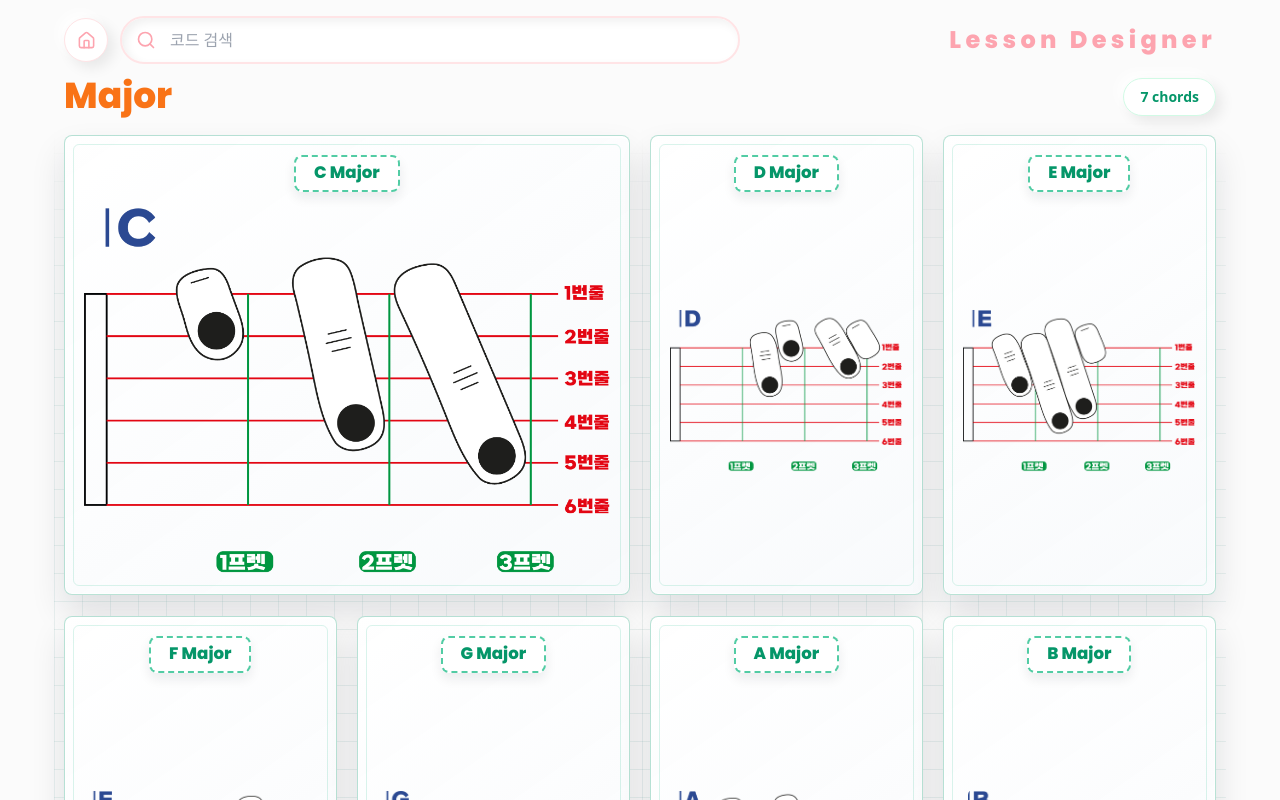
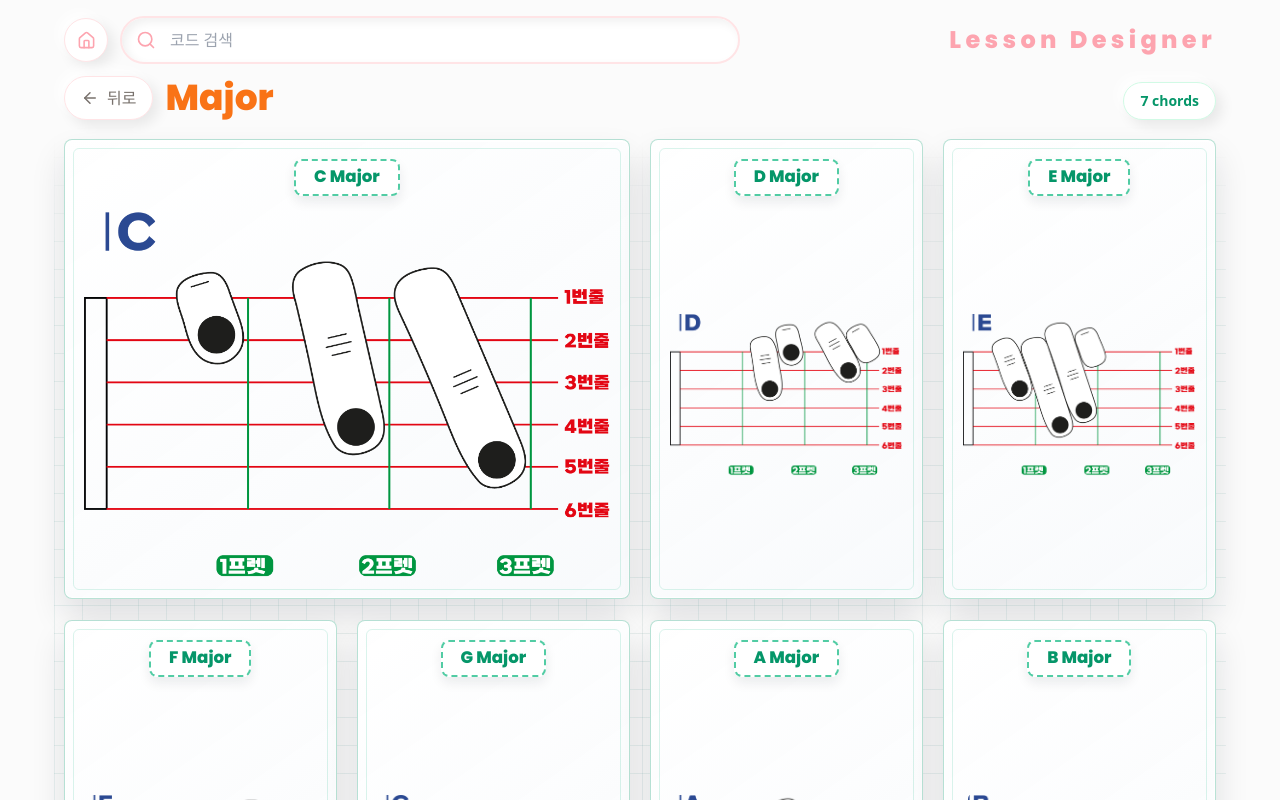
Before and after one commit to kimyounggaur/Guitar_Chord_Viewer, a React (Vite) app: page / in a window 1280 px wide. Both pictures are taken after a click on the button "Major". Shown: the top 800 px of the page. Built offline with nearby package versions, Linux system fonts and the light colour scheme.

Commit message:
Add back button to chord grid

```diff
--- a/src/App.tsx
+++ b/src/App.tsx
@@ -79,6 +79,7 @@ export default function App() {
             quality={selectedQuality ? getChordQuality(selectedQuality) : null}
             searchTerm={searchTerm}
             onSelectChord={handleSelectChord}
+            onBack={handleBack}
           />
         ) : null}
 
--- a/src/components/ChordGrid.tsx
+++ b/src/components/ChordGrid.tsx
@@ -1,3 +1,4 @@
+import { ArrowLeft } from 'lucide-react';
 import type { ChordShape } from '../data/chordTypes';
 import type { ChordQuality } from '../data/chordQualities';
 import ChordCard from './ChordCard';
@@ -8,22 +9,45 @@ type Props = {
   quality: ChordQuality | null;
   searchTerm: string;
   onSelectChord: (shape: ChordShape) => void;
+  onBack: () => void;
 };
 
-export default function ChordGrid({ chords, quality, searchTerm, onSelectChord }: Props) {
+export default function ChordGrid({ chords, quality, searchTerm, onSelectChord, onBack }: Props) {
   if (chords.length === 0) {
-    return <EmptyState message={searchTerm ? '검색 결과가 없습니다.' : '아직 등록된 코드가 없습니다.'} />;
+    return (
+      <section className="mx-auto min-h-[calc(100vh-clamp(76px,9vh,112px))] w-full max-w-[1760px] px-[clamp(24px,5vw,84px)] pb-[clamp(24px,4vh,56px)]">
+        <button
+          type="button"
+          onClick={onBack}
+          className="mb-4 inline-flex h-11 items-center gap-2 rounded-full border border-rose-100 bg-white px-4 font-bold text-stone-500 shadow-neumorphic transition hover:scale-105 focus:outline-none focus-visible:ring-4 focus-visible:ring-rose-100"
+        >
+          <ArrowLeft size={18} aria-hidden="true" />
+          뒤로
+        </button>
+        <EmptyState message={searchTerm ? '검색 결과가 없습니다.' : '아직 등록된 코드가 없습니다.'} />
+      </section>
+    );
   }
 
   return (
     <section className="mx-auto flex min-h-[calc(100vh-clamp(76px,9vh,112px))] w-full max-w-[1760px] flex-col px-[clamp(24px,5vw,84px)] pb-[clamp(24px,4vh,56px)]">
       <div className="mb-[clamp(16px,2.4vh,30px)] flex items-end justify-between gap-4">
-        <h1
-          className="font-display text-3xl font-extrabold text-stone-700 sm:text-4xl"
-          style={{ color: quality?.color ?? '#44403c' }}
-        >
-          {quality ? quality.label : 'Search'}
-        </h1>
+        <div className="flex min-w-0 flex-wrap items-center gap-3">
+          <button
+            type="button"
+            onClick={onBack}
+            className="inline-flex h-11 shrink-0 items-center gap-2 rounded-full border border-rose-100 bg-white px-4 font-bold text-stone-500 shadow-neumorphic transition hover:scale-105 focus:outline-none focus-visible:ring-4 focus-visible:ring-rose-100"
+          >
+            <ArrowLeft size={18} aria-hidden="true" />
+            뒤로
+          </button>
+          <h1
+            className="min-w-0 font-display text-3xl font-extrabold text-stone-700 sm:text-4xl"
+            style={{ color: quality?.color ?? '#44403c' }}
+          >
+            {quality ? quality.label : 'Search'}
+          </h1>
+        </div>
         <span className="rounded-full border border-emerald-100 bg-white px-4 py-2 text-sm font-bold text-emerald-600 shadow-neumorphic">
           {chords.length} chords
         </span>
```
